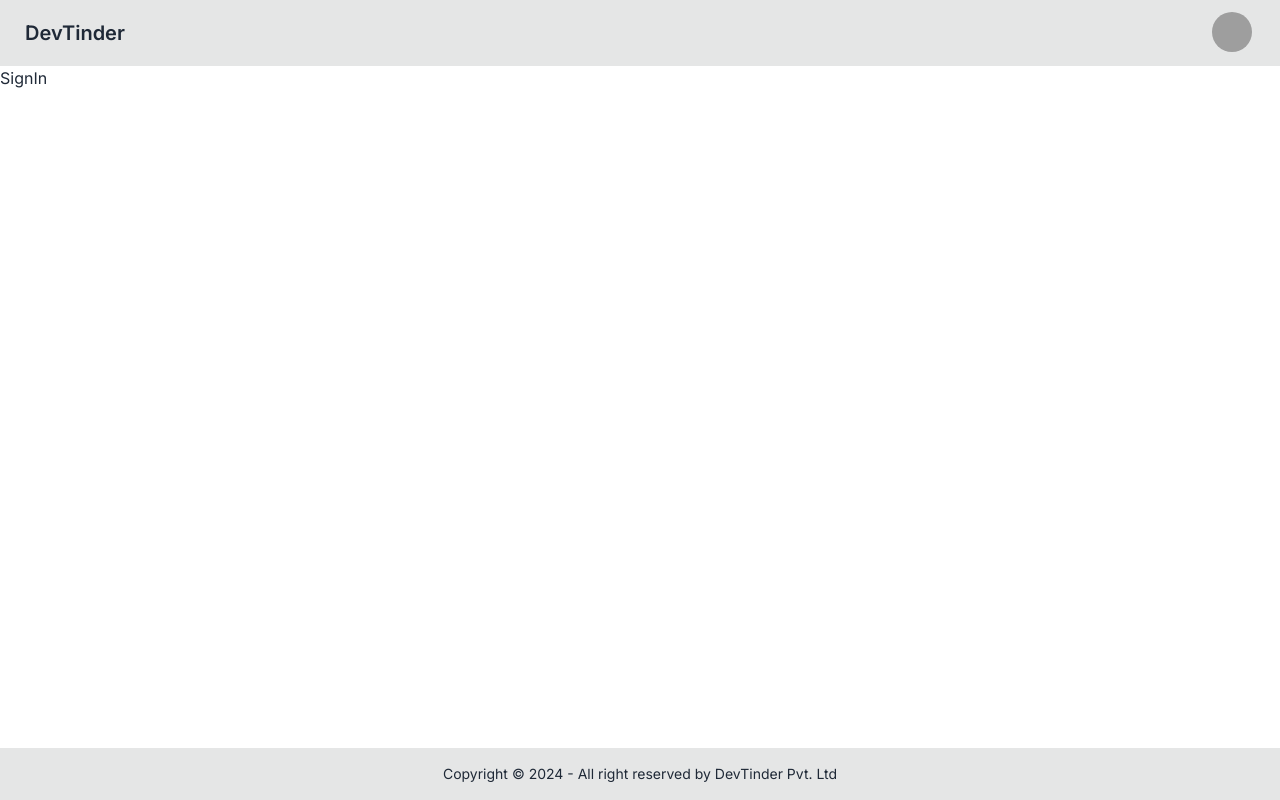
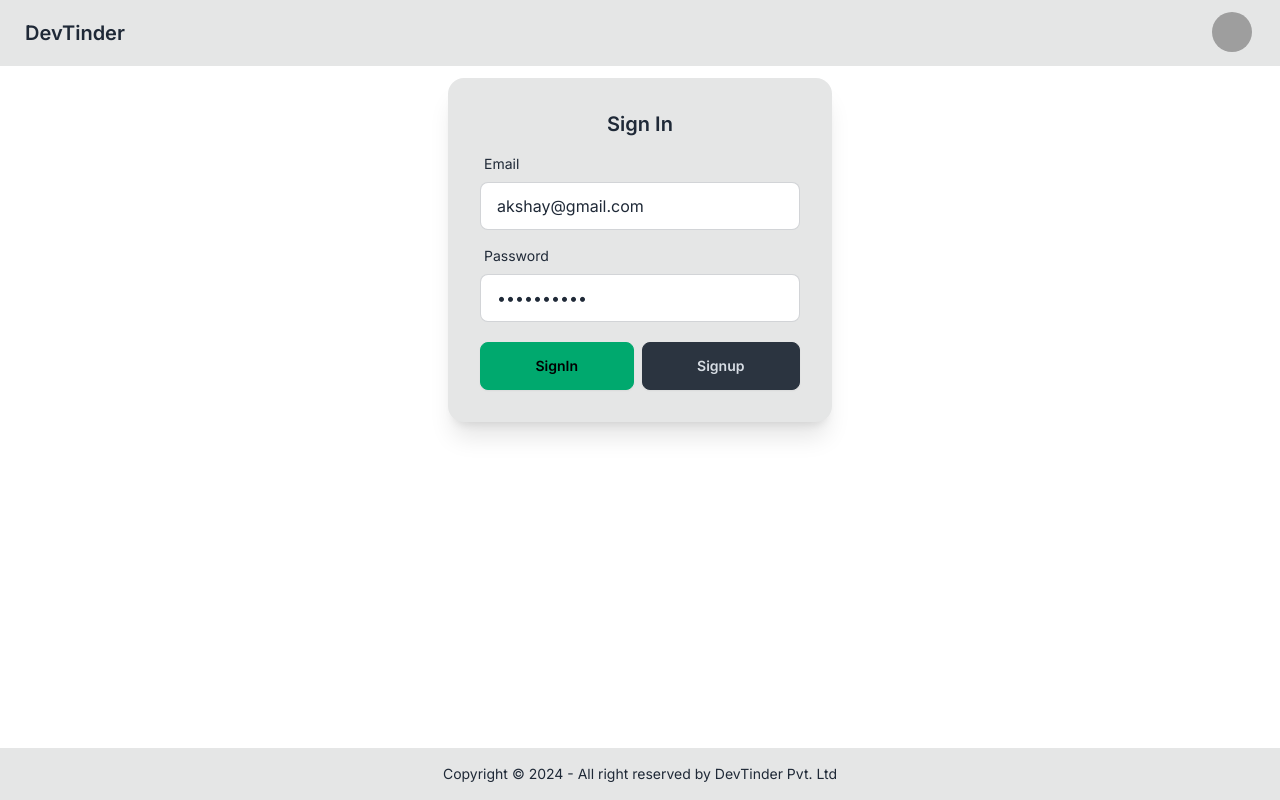
Before and after one commit to akshaygelani/devtinder, a React (Vite) app in the folder frontend/: page /signin in a window 1280 px wide. Built offline with nearby package versions, Linux system fonts and the light colour scheme; grey boxes are pictures that could not be loaded.

Commit message:
feat: added user signin component

```diff
--- a/frontend/src/components/signin.jsx
+++ b/frontend/src/components/signin.jsx
@@ -1,5 +1,66 @@
+import axios from 'axios';
+import { useState } from 'react';
+import { API_BASE_URL } from '../utils/constants';
+
 function SignIn() {
-  return <>SignIn</>;
+  const [email, setEmail] = useState('akshay@gmail.com');
+  const [password, setPassword] = useState('Akshay@123');
+
+  const signInHandler = async () => {
+    try {
+      const result = await axios.post(
+        API_BASE_URL + '/auth/signin',
+        {
+          email,
+          password,
+        },
+        { withCredentials: true }
+      );
+      console.log(result.data);
+    } catch (error) {
+      console.error(error);
+    }
+  };
+
+  return (
+    <div className='flex justify-center my-3'>
+      <div className='card  bg-base-300 w-96 shadow-xl'>
+        <div className='card-body'>
+          <h2 className='card-title justify-center'>Sign In</h2>
+          <label className='form-control w-full max-w-xs'>
+            <div className='label'>
+              <span className='label-text'>Email</span>
+            </div>
+            <input
+              type='text'
+              placeholder='Enter Email'
+              value={email}
+              className='input input-bordered w-full max-w-xs'
+              onChange={(e) => setEmail(e.target.value)}
+            />
+          </label>
+          <label className='form-control w-full max-w-xs'>
+            <div className='label'>
+              <span className='label-text'>Password</span>
+            </div>
+            <input
+              type='password'
+              placeholder='Enter Password'
+              value={password}
+              className='input input-bordered w-full max-w-xs'
+              onChange={(e) => setPassword(e.target.value)}
+            />
+          </label>
+          <div className='card-actions justify-center mt-3 flex flex-row'>
+            <button className='btn btn-success grow' onClick={signInHandler}>
+              SignIn
+            </button>
+            <button className='btn btn-neutral  grow'>Signup</button>
+          </div>
+        </div>
+      </div>
+    </div>
+  );
 }
 
 export default SignIn;
--- /dev/null
+++ b/frontend/src/utils/constants.js
@@ -0,0 +1 @@
+export const API_BASE_URL = 'http://localhost:3000';
```
